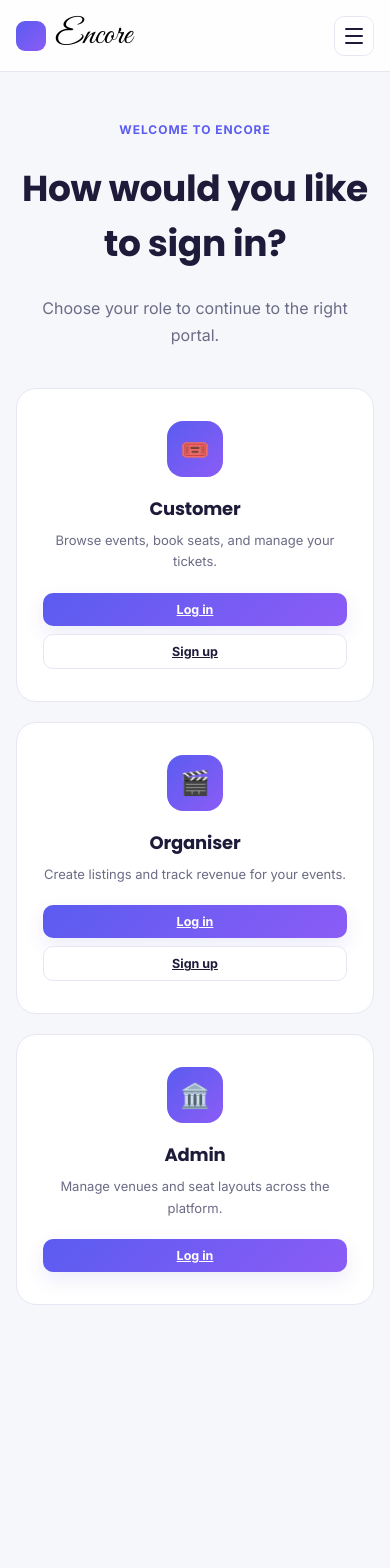
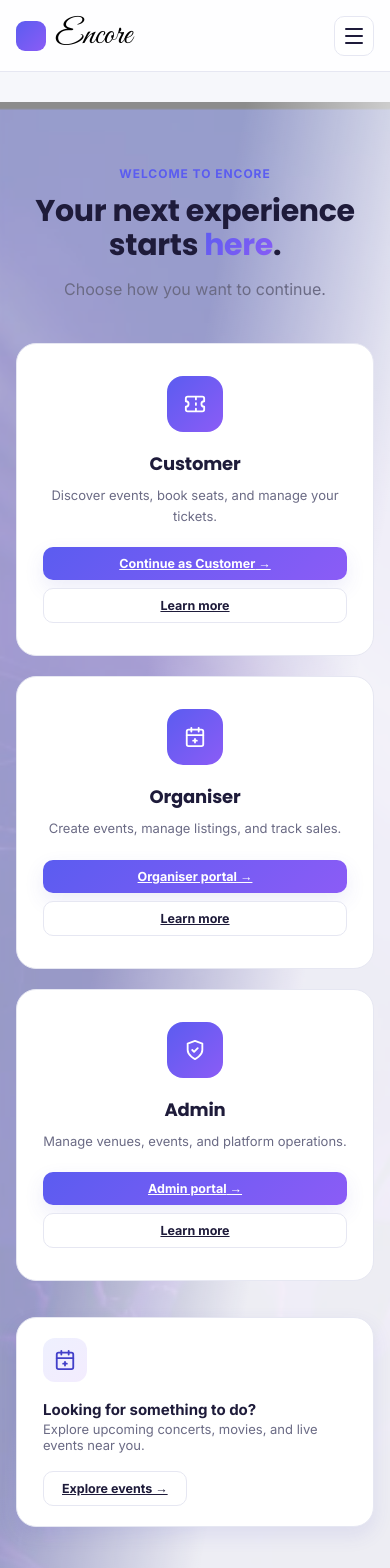
Before and after one commit to Devolina28-hub/ticket-booking-system, a React (Vite) app in the folder frontend/: page /login in a window 390 px wide. Shown: the top 1568 px of the page. Before the commit the page ends 1415 px from the top, so only its background shows below. Built offline with nearby package versions, Linux system fonts and the light colour scheme.

Commit message:
The Final Push UI Better Looking

```diff
--- a/frontend/src/pages/BookingHistory.jsx
+++ b/frontend/src/pages/BookingHistory.jsx
@@ -44,7 +44,7 @@ export default function BookingHistory() {
       ) : (
         <div className="stack">
           {bookings.map((b) => (
-            <div className="panel" key={b.id} style={{ marginBottom: 0 }}>
+            <div className="panel ticket-card" key={b.id} style={{ marginBottom: 0 }}>
               <div className="row-between">
                 <div>
                   <span className={`pill-badge ${b.status === 'cancelled' ? 'danger' : 'success'}`}>
--- a/frontend/src/pages/RoleSelect.jsx
+++ b/frontend/src/pages/RoleSelect.jsx
@@ -1,19 +1,44 @@
 import { Link } from 'react-router-dom';
 
+const ICONS = {
+  ticket: (
+    <svg width="22" height="22" viewBox="0 0 24 24" fill="none" stroke="currentColor" strokeWidth="2" strokeLinecap="round" strokeLinejoin="round">
+      <path d="M2 9a3 3 0 0 1 0 6v3a2 2 0 0 0 2 2h16a2 2 0 0 0 2-2v-3a3 3 0 0 1 0-6V6a2 2 0 0 0-2-2H4a2 2 0 0 0-2 2v3z" />
+      <path d="M13 5v2M13 11v2M13 17v2" />
+    </svg>
+  ),
+  calendar: (
+    <svg width="22" height="22" viewBox="0 0 24 24" fill="none" stroke="currentColor" strokeWidth="2" strokeLinecap="round" strokeLinejoin="round">
+      <rect x="3" y="4" width="18" height="18" rx="2" />
+      <path d="M16 2v4M8 2v4M3 10h18M12 14v4M10 16h4" />
+    </svg>
+  ),
+  shield: (
+    <svg width="22" height="22" viewBox="0 0 24 24" fill="none" stroke="currentColor" strokeWidth="2" strokeLinecap="round" strokeLinejoin="round">
+      <path d="M12 22s8-4 8-10V5l-8-3-8 3v7c0 6 8 10 8 10z" />
+      <path d="M9 12l2 2 4-4" />
+    </svg>
+  ),
+};
+
 const ROLES = [
-  { key: 'customer', icon: '🎟️', title: 'Customer', desc: 'Browse events, book seats, and manage your tickets.', loginTo: '/login/customer', registerTo: '/register/customer' },
-  { key: 'organiser', icon: '🎬', title: 'Organiser', desc: 'Create listings and track revenue for your events.', loginTo: '/login/organiser', registerTo: '/register/organiser' },
-  { key: 'admin', icon: '🏛️', title: 'Admin', desc: 'Manage venues and seat layouts across the platform.', loginTo: '/login/admin', registerTo: null },
+  { key: 'customer', icon: ICONS.ticket, title: 'Customer', desc: 'Discover events, book seats, and manage your tickets.', cta: 'Continue as Customer', loginTo: '/login/customer' },
+  { key: 'organiser', icon: ICONS.calendar, title: 'Organiser', desc: 'Create events, manage listings, and track sales.', cta: 'Organiser portal', loginTo: '/login/organiser' },
+  { key: 'admin', icon: ICONS.shield, title: 'Admin', desc: 'Manage venues, events, and platform operations.', cta: 'Admin portal', loginTo: '/login/admin' },
 ];
 
 export default function RoleSelect() {
   return (
-    <div className="center-text" style={{ maxWidth: 900, margin: '50px auto' }}>
-      <p className="eyebrow">Welcome to Encore</p>
-      <h1>How would you like to sign in?</h1>
-      <p className="muted" style={{ maxWidth: 480, margin: '0 auto' }}>
-        Choose your role to continue to the right portal.
+    <div className="role-hero">
+      <div className="role-hero-inner">
+        <p className="eyebrow center-text">Welcome to Encore</p>
+        <h1 className="center-text role-hero-title">
+          Your next experience<br />starts <span className="text-gradient">here</span>.
+        </h1>
+        <p className="muted center-text" style={{ maxWidth: 420, margin: '0 auto' }}>
+          Choose how you want to continue.
         </p>
+
         <div className="role-select-grid">
           {ROLES.map((r) => (
             <div className="role-card" key={r.key}>
@@ -21,12 +46,22 @@ export default function RoleSelect() {
               <h3>{r.title}</h3>
               <p style={{ marginBottom: 20 }}>{r.desc}</p>
               <div style={{ display: 'flex', gap: 8, flexDirection: 'column' }}>
-              <Link to={r.loginTo} className="btn btn-primary btn-sm btn-block">Log in</Link>
-              {r.registerTo && <Link to={r.registerTo} className="btn btn-secondary btn-sm btn-block">Sign up</Link>}
+                <Link to={r.loginTo} className="btn btn-primary btn-sm btn-block">{r.cta} →</Link>
+                <Link to={r.loginTo} className="btn btn-secondary btn-sm btn-block">Learn more</Link>
               </div>
             </div>
           ))}
         </div>
+
+        <div className="role-cta-bar">
+          <div className="role-cta-icon">{ICONS.calendar}</div>
+          <div className="role-cta-text">
+            <strong>Looking for something to do?</strong>
+            <span>Explore upcoming concerts, movies, and live events near you.</span>
+          </div>
+          <Link to="/" className="btn btn-secondary btn-sm">Explore events →</Link>
+        </div>
+      </div>
     </div>
   );
 }
--- a/frontend/src/styles.css
+++ b/frontend/src/styles.css
@@ -142,24 +142,35 @@ button, input, select, textarea { font: inherit; }
 
 /* ---------- Panels ---------- */
 .panel { background: var(--surface); border: 1px solid var(--line); border-radius: var(--radius-panel); padding: 28px; margin-bottom: 24px; box-shadow: var(--shadow-sm); }
-.tickets-page {
+.tickets-page { position: relative; }
+
+/* Soft stage-light glow on each individual ticket card */
+.ticket-card {
   position: relative;
-  border-radius: 24px;
-  padding-top: 8px;
+  overflow: hidden;
+  isolation: isolate;
 }
-.tickets-page::before {
+.ticket-card::before,
+.ticket-card::after {
   content: '';
   position: absolute;
-  top: -20px; left: -20px; right: -20px;
-  height: 260px;
-  background: url('/images/tickets-bg-glow.png') top center / cover no-repeat;
-  opacity: 0.08;
-  filter: saturate(1.3);
-  border-radius: 24px;
+  top: -60%;
+  width: 220px;
+  height: 220px;
+  border-radius: 50%;
   pointer-events: none;
   z-index: 0;
+  filter: blur(6px);
 }
-.tickets-page > * { position: relative; z-index: 1; }
+.ticket-card::before {
+  left: -40px;
+  background: radial-gradient(circle, rgba(124, 92, 255, 0.16), transparent 70%);
+}
+.ticket-card::after {
+  right: -60px;
+  background: radial-gradient(circle, rgba(34, 211, 238, 0.12), transparent 70%);
+}
+.ticket-card > * { position: relative; z-index: 1; }
 .grid { display: grid; gap: 18px; }
 .grid-4 { grid-template-columns: repeat(4, 1fr); }
 .grid-3 { grid-template-columns: repeat(3, 1fr); }
@@ -329,9 +340,41 @@ a { color: var(--indigo); }
 @media (max-width: 700px) { .role-select-grid { grid-template-columns: 1fr; } }
 .role-card { background: #fff; border: 1.5px solid var(--line); border-radius: 20px; padding: 32px 26px; text-align: center; text-decoration: none; color: inherit; transition: transform 0.2s, box-shadow 0.2s, border-color 0.2s; }
 .role-card:hover { transform: translateY(-6px); box-shadow: var(--shadow); border-color: var(--indigo); }
-.role-card .role-icon { width: 56px; height: 56px; border-radius: 16px; background: var(--grad-primary); display: flex; align-items: center; justify-content: center; margin: 0 auto 18px; font-size: 24px; }
+.role-card .role-icon { width: 56px; height: 56px; border-radius: 16px; background: var(--grad-primary); display: flex; align-items: center; justify-content: center; margin: 0 auto 18px; font-size: 24px; color: #fff; }
 .role-card h3 { margin: 0 0 8px; }
 .role-card p { font-size: 13px; margin: 0; }
+
+/* ---------- Role select hero (landing / choose portal) ---------- */
+.role-hero {
+  position: relative;
+  margin: 0 -24px 0;
+  padding: 64px 24px 56px;
+  overflow: hidden;
+  background:
+    linear-gradient(100deg, rgba(255,255,255,0.55) 38%, rgba(255,255,255,0.92) 70%),
+    url('/images/auth-bg-crowd.png') left center / cover no-repeat,
+    linear-gradient(135deg, #eef0fe, #f6f2ff);
+}
+.role-hero-inner { max-width: 900px; margin: 0 auto; position: relative; z-index: 1; }
+.role-hero-title { font-size: 44px; line-height: 1.12; margin: 10px 0 14px; }
+.text-gradient {
+  background: var(--grad-primary);
+  -webkit-background-clip: text; background-clip: text; color: transparent;
+}
+@media (max-width: 600px) { .role-hero-title { font-size: 30px; } }
+
+.role-cta-bar {
+  display: flex; align-items: center; gap: 18px;
+  background: #fff; border: 1px solid var(--line); border-radius: 20px;
+  padding: 20px 26px; margin: 36px auto 0; max-width: 780px; box-shadow: var(--shadow-sm);
+}
+.role-cta-icon { width: 44px; height: 44px; border-radius: 12px; background: var(--grad-soft); color: var(--indigo-dark); display: flex; align-items: center; justify-content: center; flex-shrink: 0; }
+.role-cta-text { flex: 1; display: flex; flex-direction: column; gap: 2px; }
+.role-cta-text strong { font-size: 15px; }
+.role-cta-text span { font-size: 13px; color: var(--muted); }
+@media (max-width: 600px) {
+  .role-cta-bar { flex-direction: column; align-items: flex-start; text-align: left; }
+}
 
 @media (max-width: 900px) {
   .booking-grid { grid-template-columns: 1fr !important; }
```
Lines whose indentation alone changed are shown as unchanged.
